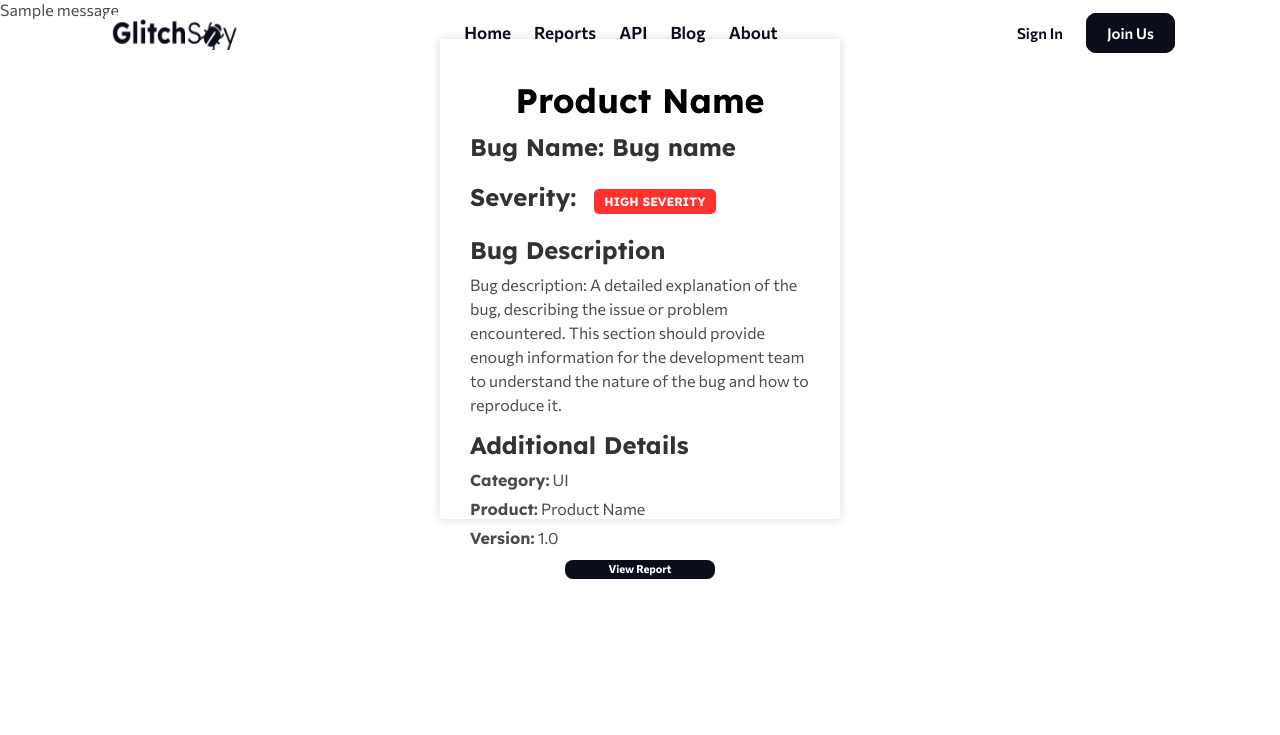
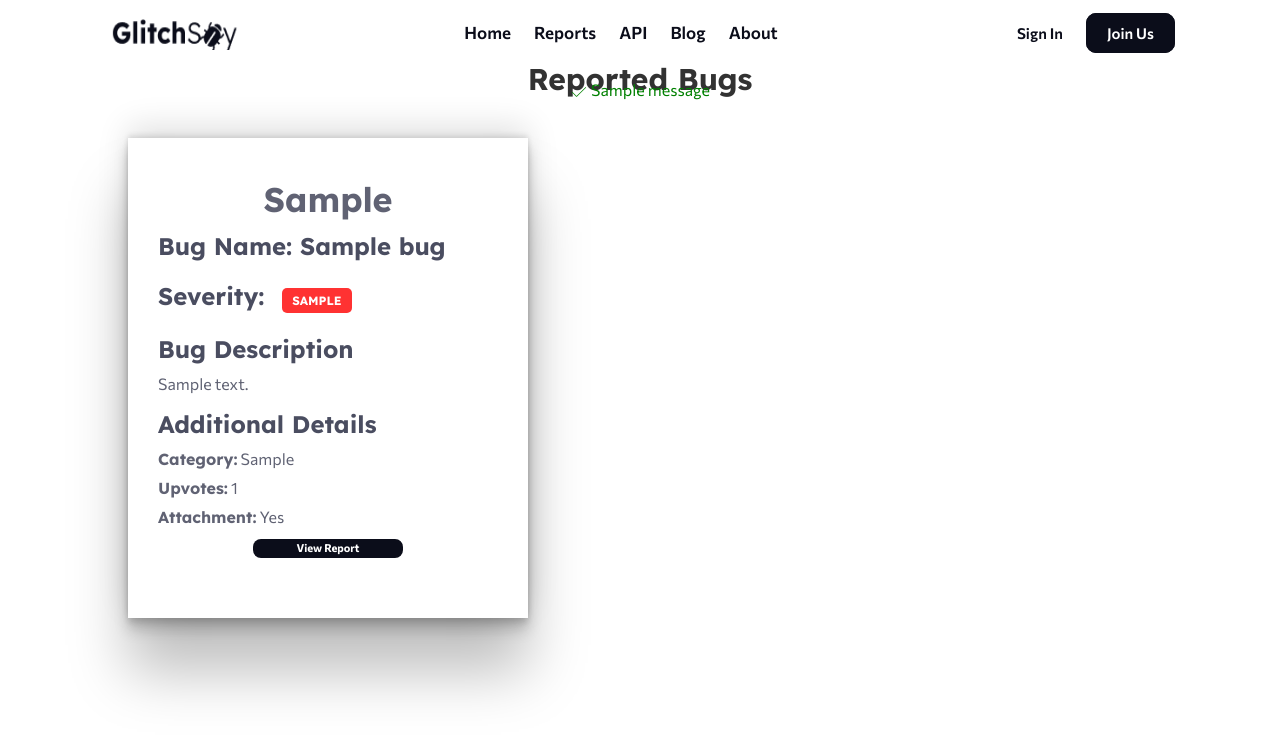
Before and after one commit to omollpeter/GlitchSpy, a Flask app: page /gspy/bugreports in a window 1280 px wide. Shown: the top 735 px of the page. Run offline with Flask 3, Linux system fonts and the light colour scheme; tables that the repository leaves empty hold one stand-in row (values such as "Sample post"); one stand-in notice (Sample message) is shown; parts of the project's set-up code (start-up, migrations or seed data) failed here and were passed over.

Commit message:
Add CSS for some templates

```diff
--- a/frontend/app/__init__.py
+++ b/frontend/app/__init__.py
@@ -54,7 +54,7 @@ def file_too_big(error):
     Handles errors that arises from uploading a big file (More than
     recommended size)
     """
-    flash("Uploaded file is too big (Should be 2MB max)", "error")
+    flash("Uploaded file is too big (Should be 2MB max)", "danger")
     return redirect(request.referrer)
 
 with app.app_context():
--- a/frontend/app/accounts/views.py
+++ b/frontend/app/accounts/views.py
@@ -65,7 +65,7 @@ def signup_page():
     form = RegisterForm(request.form)
     if form.validate_on_submit():
         if db.session.query(User).filter_by(email=form.email.data).first():
-            flash("User is registered already")
+            flash("User is registered already", "danger")
 
         else:
             user = User(email=form.email.data, password=form.password.data)
--- a/frontend/app/core/views.py
+++ b/frontend/app/core/views.py
@@ -118,4 +118,4 @@ def post_bug():
         db.session.commit()
         flash("Bug reported successfully", "success")
         return redirect(url_for("core.view_bug", id=bug.id))
-    return render_template("post_bug.html", form=form)
+    return render_template("form-report.html", form=form)
--- a/frontend/app/static/styles/base.css
+++ b/frontend/app/static/styles/base.css
@@ -14,7 +14,7 @@ main {
   text-decoration: none;
 }
 
-  .bugs-container {
+/* .bugs-container {
   display: grid;
   grid-template-columns: repeat(3, 1fr);
   gap: 20px;
@@ -25,4 +25,43 @@ main {
   border-radius: 5px;
   padding: 20px;
   cursor: pointer;
+} */
+
+.flash-messages {
+  font-family: Commissioner, sans-serif;
+  position: fixed;
+  top: 80px;
+  left: 50%;
+  list-style: none;
+  background: transparent;
+  margin: 0 auto;
+  transform: translateX(-50%);
+  z-index: 200;
 }
+
+.flash-success {
+  color: green;
+  height: 17px;
+  width: 17px;
+  margin-right: 3px;
+}
+
+.flash-danger {
+  color: red;
+  height: 17px;
+  width: 17px;
+  margin-right: 3px;
+}
+
+.flash-info {
+  color: #F19E39;
+  height: 17px;
+  width: 17px;
+  margin-right: 3px;
+}
+
+.flash-danger img,
+.flash-success img,
+.flash-info img {
+  vertical-align: middle;
+}
--- a/frontend/app/static/styles/bugs.css
+++ b/frontend/app/static/styles/bugs.css
@@ -1,11 +1,35 @@
+.bugs-container {
+    width: 80vw;
+    margin: 20px auto;
+    display: grid;
+    grid-template-columns: repeat(3, 1fr);
+    gap: 10px;
+}
+
+.reported-bugs-title {
+    font-family: Lexend Deca, sans-serif;
+    font-size: 30px;
+    text-align: center;
+    margin-top: 60px;
+    opacity: .8;
+}
+
+.bug {
+  border: 1px solid navy;
+  border-radius: 5px;
+  padding: 20px;
+  cursor: pointer;
+}
+
 .bug-card {
     width: 400px;
     height: 480px;
-    box-shadow: 0px 0px 10px rgba(0, 0, 0, 0.15);
+    box-shadow: rgba(0, 0, 0, 0.25) 0px 54px 55px, rgba(0, 0, 0, 0.12) 0px -12px 30px, rgba(0, 0, 0, 0.12) 0px 4px 6px, rgba(0, 0, 0, 0.17) 0px 12px 13px, rgba(0, 0, 0, 0.09) 0px -3px 5px;
     padding: 30px;
     margin: 20px auto;
     background-color: #fff;
     position: relative;
+    color: #1d2139;
 }
 
 .bug-card:hover {
@@ -69,7 +93,7 @@ h2 {
     text-align: center;
     font-size: 17px;
     margin-bottom: 10px;
-    opacity: 1;
+    opacity: 0.7;
 }
 
 ul {
--- a/frontend/app/templates/api.html
+++ b/frontend/app/templates/api.html
@@ -37,7 +37,11 @@
         <div class="content">
             <div class="navigate-home">
                 <a href="{{ url_for('core.gspy_landing') }}">Home</a>
+                {% if current_user.is_authenticated %}
+                <a href="{{ url_for('accounts.logout') }}">Logout</a>
+                {% else %}
                 <a href="{{ url_for('accounts.login_page') }}">Sign In</a>
+                {% endif %}
             </div>
             <section id="introduction">
                 <h2>Introduction</h2>
--- a/frontend/app/templates/base.html
+++ b/frontend/app/templates/base.html
@@ -31,13 +31,19 @@
   <body>
 
       <!-- messages -->
-      {% with messages = get_flashed_messages() %}
+      {% with messages = get_flashed_messages(with_categories=true) %}
         {% if messages %}
-        <ul>
-            {% for message in messages %}
-            <li>{{ message }}</li>
+        <div class="flash-messages">
+            {% for category, message in messages %}
+              {% if category == "success" %}
+              <span class="flash-success"><img src="../static/images/check.svg" alt="">{{ message }}</span>
+              {% elif category == "danger" %}
+              <span class="flash-danger"><img src="../static/images/close.svg" alt="">{{ message }}</span>
+              {% elif category == "info" %}
+              <span class="flash-info"><img src="../static/images/info.svg" alt="">{{ message }}</span>
+              {% endif %}
             {% endfor %}
-        </ul>
+        </div>
         {% endif %}
       {% endwith %}
 
--- a/frontend/app/templates/bugs.html
+++ b/frontend/app/templates/bugs.html
@@ -27,26 +27,33 @@
     {% endfor %}
 </div> -->
 
-<div class="bug-card">
+<h1 class="reported-bugs-title">Reported Bugs</h1>
+<div class="bugs-container">
+    {% for bug in bugs%}
+    <div class="bug-card" data-name="{{ bug.name }}" data-id="{{ bug.id }}">
         <div class="product-name">
-        <h1>Product Name</h1>
+            <h1>{{ bug.product }}</h1>
         </div>
 
         <div class="bug-name">
-        <h2 class="bug-title">Bug Name: Bug name</h2>
+            <h2 class="bug-title">Bug Name: {{ bug.name }}</h2>
         </div>
 
         <div class="bug-header">
-        <h2 class="bug-title">Severity: <span class="severity high">High Severity</span></h2>
+            <h2 class="bug-title">Severity: <span class="severity high">{{ bug.severity }}</span></h2>
         </div>
         <div class="bug-body">
             <h2>Bug Description</h2>
-        <p>Bug description: A detailed explanation of the bug, describing the issue or problem encountered. This section should provide enough information for the development team to understand the nature of the bug and how to reproduce it.</p>
+            {% if bug.description %}
+            <p>{{ bug.description }}</p>
+            {% else %}
+            <p>N/A</p>
+            {% endif %}
             <h2>Additional Details</h2>
             <ul>
-            <li><strong>Category:</strong> UI</li>
-            <li><strong>Product:</strong> Product Name</li>
-            <li><strong>Version:</strong> 1.0</li>
+                <li><strong>Category:</strong> {{ bug.category }}</li>
+                <li><strong>Upvotes:</strong> {{ bug.upvotes }}</li>
+                <li><strong>Attachment:</strong> {% if bug.attachment %} Yes {% else %} No {% endif %}</li>
             </ul>
 
             <div class="view-in-details">
@@ -54,4 +61,6 @@
             </div>
         </div>
     </div>
+    {% endfor %}
+</div>
 {% endblock %}
--- a/frontend/app/templates/home.html
+++ b/frontend/app/templates/home.html
@@ -16,8 +16,8 @@
         and reports.
       </p>
       <div class="call-to-action">
-        <a href="#" class="report-bug-button"> Report a bug </a>
-        <a href="#" class="view-reports-button"> View reports </a>
+        <a href="{{ url_for('core.post_bug') }}" class="report-bug-button"> Report a bug </a>
+        <a href="{{ url_for('core.all_bug_reports') }}" class="view-reports-button"> View reports </a>
       </div>
     </div>
 
--- a/frontend/app/templates/light-nav.html
+++ b/frontend/app/templates/light-nav.html
@@ -2,15 +2,15 @@
 <header class="light">
     <div class="navigation-bar-light">
         <div class="logo">
-            <a href="">
+            <a href="{{ url_for('core.gspy_landing') }}">
                 <img src="../static/images/logoblack.png" alt="GlitchSpy Logo">
             </a>
         </div>
 
         <nav class="nav-links-light">
-            <a href="#">Home</a>
-            <a href="#">Reports</a>
-            <a href="#">API</a>
+            <a href="{{ url_for('core.gspy_landing') }}">Home</a>
+            <a href="{{ url_for('core.all_bug_reports') }}">Reports</a>
+            <a href="{{ url_for('core.api_docs') }}">API</a>
             <a href="#">Blog</a>
             <a href="#">About</a>
         </nav>
--- a/frontend/app/templates/login.html
+++ b/frontend/app/templates/login.html
@@ -52,7 +52,7 @@
                 <p>Not a Member? <a class="link" href="{{ url_for('accounts.signup_page') }}">Join Our Community</a></p>
             </form>
 
-            <a href="" class="organization-login">Organization Login?</a>
+            <a href="#" class="organization-login">Organization Login?</a>
         </div>
     </div>
 
```
Also changed, not shown: frontend/app/static/styles/signing.css (+8 -1 lines), frontend/app/templates/form-report.html (+29 -13 lines), frontend/app/templates/signup.html (+6 -6 lines), frontend/app/static/images/check.svg (added), frontend/app/static/images/close.svg (added), frontend/app/static/images/info.svg (added), 1 other file. Lines whose indentation alone changed are shown as unchanged.
